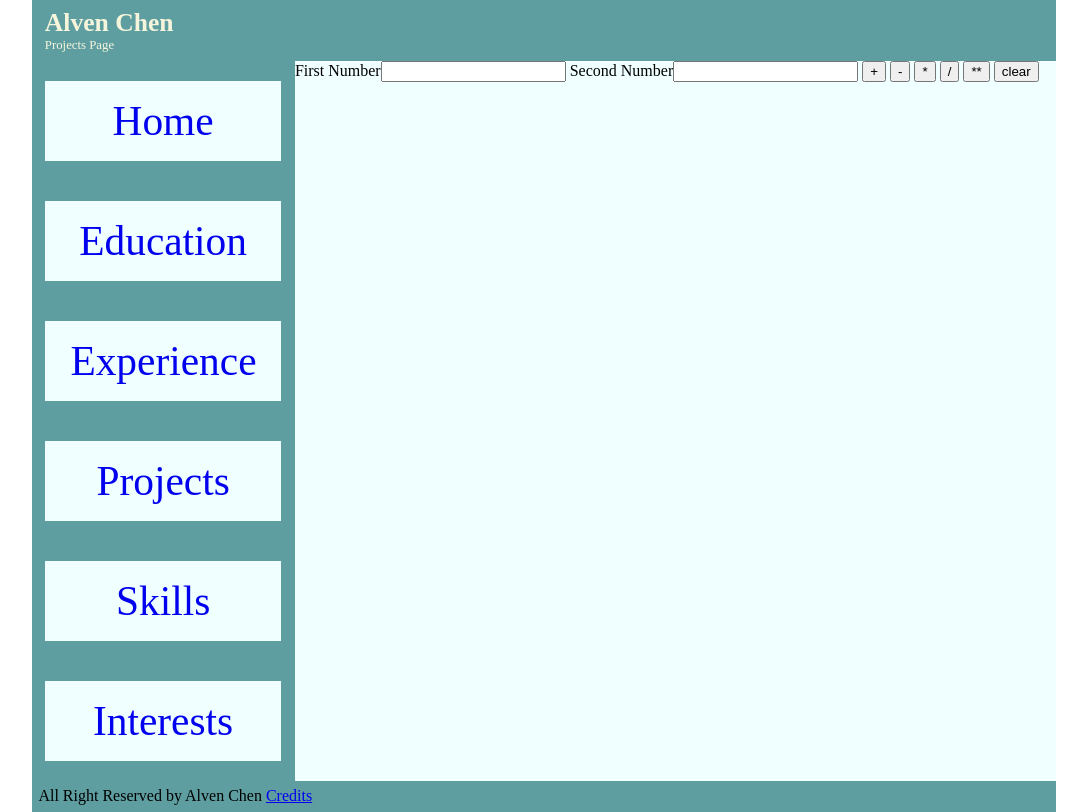
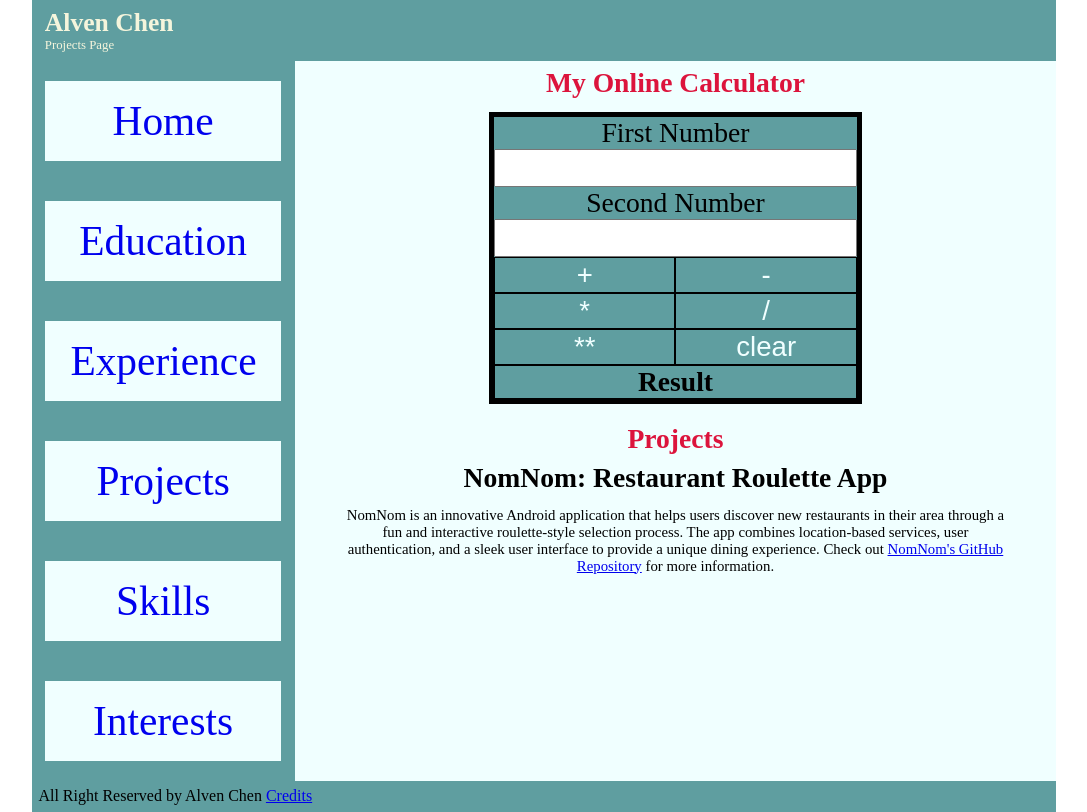
Before and after one commit to alvenie/Resume-Web, a plain HTML site: page projects-page/projects.html in a window 1280 px wide. Shown: the whole page, without its empty margins (96-1183 px from the left). Drawn offline with Linux system fonts and the light colour scheme.

Commit message:
Finished my projects page and added some comments

```diff
--- a/projects-page/projects.css
+++ b/projects-page/projects.css
@@ -1,17 +1,18 @@
-*{
+/* Reset default margins and set box-sizing */
+* {
     margin: 0;
     box-sizing: border-box;
 }
 
-/*
-Universal design
- */
-#page-wrapper{
+/* Universal design */
+/* Set the main content width and center it */
+#page-wrapper {
     width: 80vw;
     margin: 0 auto;
 }
 
-header{
+/* Header styles */
+header {
     display: flex;
     flex-direction: column;
     padding: 1vh 1vw;
@@ -20,14 +21,16 @@ header{
     font-size: 1vw;
 }
 
-#contents{
+/* Main content container */
+#contents {
     width: 100%;
     display: flex;
     flex-direction: row;
     background-color: azure;
 }
 
-nav ul{
+/* Navigation styles */
+nav ul {
     display: flex;
     flex-direction: column;
     justify-content: space-evenly;
@@ -38,55 +41,60 @@ nav ul{
     background-color: cadetblue;
 }
 
-nav li{
+nav li {
     font-size: calc(3px + 3vw);
     width: 90%;
     padding: 2vh 2vw;
     margin: 2.5vh 1vw;
     background-color: azure;
 }
-nav a{
+
+nav a {
     text-decoration: none;
 }
 
-footer{
+/* Footer styles */
+footer {
     background-color: cadetblue;
     padding: .5vw;
 }
 
-/* media query */
-@media screen and (max-width: 750px){
-
-    header{
+/* Media query for screens smaller than 750px */
+@media screen and (max-width: 750px) {
+    /* Adjust header for smaller screens */
+    header {
         align-items: center;
         background-color: cadetblue;
         color: beige;
     }
 
-    #contents{
+    /* Change main content to column layout */
+    #contents {
         width: 100%;
         display: flex;
         flex-direction: column;
         background-color: azure;
     }
 
-    nav ul{
+    /* Adjust navigation for smaller screens */
+    nav ul {
         display: flex;
         flex-direction: row;
         justify-content: space-between;
         list-style: none;
         padding-left: 0;
-        background-color: crimson ;
+        background-color: crimson;
     }
 
-    nav li{
+    nav li {
         font-size: calc(1px + 2vw);
         width: 90%;
         padding: 1vh .5vw;
         margin: 1vh .5vw;
         background-color: azure;
     }
-    nav a{
+
+    nav a {
         text-decoration: none;
     }
 }
@@ -94,3 +102,69 @@ footer{
 /*
 Page specific
  */
+
+#main-content{
+    display: flex;
+    flex-direction: row;
+    padding: 1vw;
+    justify-content: center;
+}
+
+#calc-input{
+    font-size: calc(2px + 2vw);
+    display: flex;
+    flex-direction: column;
+    background-color: cadetblue;
+    border: 5px solid black;
+}
+
+#output{
+    font-size: calc(2px + 2vw);
+    text-align: center;
+    background-color: cadetblue;
+    border: 1px solid black;
+}
+
+#calc-input label{
+    display: inline-block;
+    width: fit-content;
+    text-align: center;
+}
+
+#calc-input label input{
+    display: block;
+    font-size: calc(2px + 2vw);
+    text-align: center;
+}
+
+.main-heading{
+    padding: .5vw .5vw 0;
+    font-size: calc(2px + 2vw);
+    text-align: center;
+    color: crimson;
+}
+
+#calc-buttons{
+    display: grid;
+    grid-template-columns: 1fr 1fr;
+}
+
+#calc-buttons button{
+    font-size: calc(2px + 2vw);
+    color: azure;
+    background-color: cadetblue;
+    border: 1px solid black;
+}
+
+#sub-title{
+    font-size: calc(2px + 2vw);
+    text-align: center;
+    padding: .5vw .5vw;
+}
+#sub-description{
+    font-size: calc(2px + 1vw);
+    padding: .5vw .5vw;
+    text-align: center;
+    width: 90%;
+    margin: 0 auto;
+}
--- a/projects-page/projects.html
+++ b/projects-page/projects.html
@@ -39,29 +39,38 @@
                 <!--Main starts-->
                 <main>
 
+                        <h2 class="main-heading">My Online Calculator</h2>
+                        <div id="main-content">
                             <script src="projects.js"></script>
+                            <div id="calc-input">
+                                <label>First Number<input type="text" id="first-number"></label>
 
-                    <label>
-                        First Number<input type="text" id="first-number">
-                    </label>
-
-                    <label>
-                        Second Number<input type="text" id="second-number">
-                    </label>
-
+                                <label>Second Number<input type="text" id="second-number"></label>
+                                <div id="calc-buttons">
                                     <button onclick="addition()">+</button>
                                     <button onclick="subtract()">-</button>
                                     <button onclick="multiplication()">*</button>
                                     <button onclick="division()">/</button>
                                     <button onclick="power()">**</button>
                                     <button onclick="clearOutput()">clear</button>
+                                </div>
+                                <h3 id="output">
+                                    Result
+                                </h3>
+                            </div>
+                        </div>
 
-                    <h3 id="output">
-
-                    </h3>
+                    <h2 class="main-heading">Projects</h2>
+                    <h3 id="sub-title">NomNom: Restaurant Roulette App</h3>
+                    <p id="sub-description">
+                        NomNom is an innovative Android application that helps users discover new
+                        restaurants in their area through a fun and interactive roulette-style
+                        selection process. The app combines location-based services, user authentication,
+                        and a sleek user interface to provide a unique dining experience. Check out
+                        <a href="https://github.com/alvenie/NomNom"> NomNom's GitHub Repository</a> for more information.
+                    </p>
                 </main>
                 <!--Main ends-->
-
             </div>
 
             <!--Footer starts-->
--- a/projects-page/projects.js
+++ b/projects-page/projects.js
@@ -1,3 +1,6 @@
+/*
+Addition function of the calculator
+ */
 function addition(){
 
     let firstNum = document.getElementById("first-number").value;
@@ -12,6 +15,9 @@ function addition(){
 
 }
 
+/*
+Subtraction function of the calculator
+ */
 function subtract(){
 
     let firstNum = document.getElementById("first-number").value;
@@ -26,6 +32,9 @@ function subtract(){
 
 }
 
+/*
+Multiplication function of the calculator
+ */
 function multiplication(){
 
     let firstNum = document.getElementById("first-number").value;
@@ -40,6 +49,9 @@ function multiplication(){
 
 }
 
+/*
+Division function of the calculator
+ */
 function division(){
 
     let firstNum = document.getElementById("first-number").value;
@@ -54,6 +66,9 @@ function division(){
 
 }
 
+/*
+Power function of the calculator. Deals with negative powers as well. Calls the helper function checkNumber().
+ */
 function power(){
 
     let firstNum = document.getElementById("first-number").value;
@@ -84,12 +99,21 @@ function power(){
 
 }
 
+/*
+Function to clear the output as well as the input boxes when the clear button is clicked.
+ */
 function clearOutput(){
 
-    document.getElementById("output").innerHTML = "";
+    document.getElementById("output").innerHTML = "Result";
+    document.getElementById("first-number").value = "";
+    document.getElementById("second-number").value = "";
 
 }
 
+/*
+Helper function to check whether the result is a negative or not.
+Changes to color of the output to red if it is and black otherwise.
+ */
 function checkNumber(result){
 
     const outputElem = document.getElementById("output");
```
Lines whose indentation alone changed are shown as unchanged.
